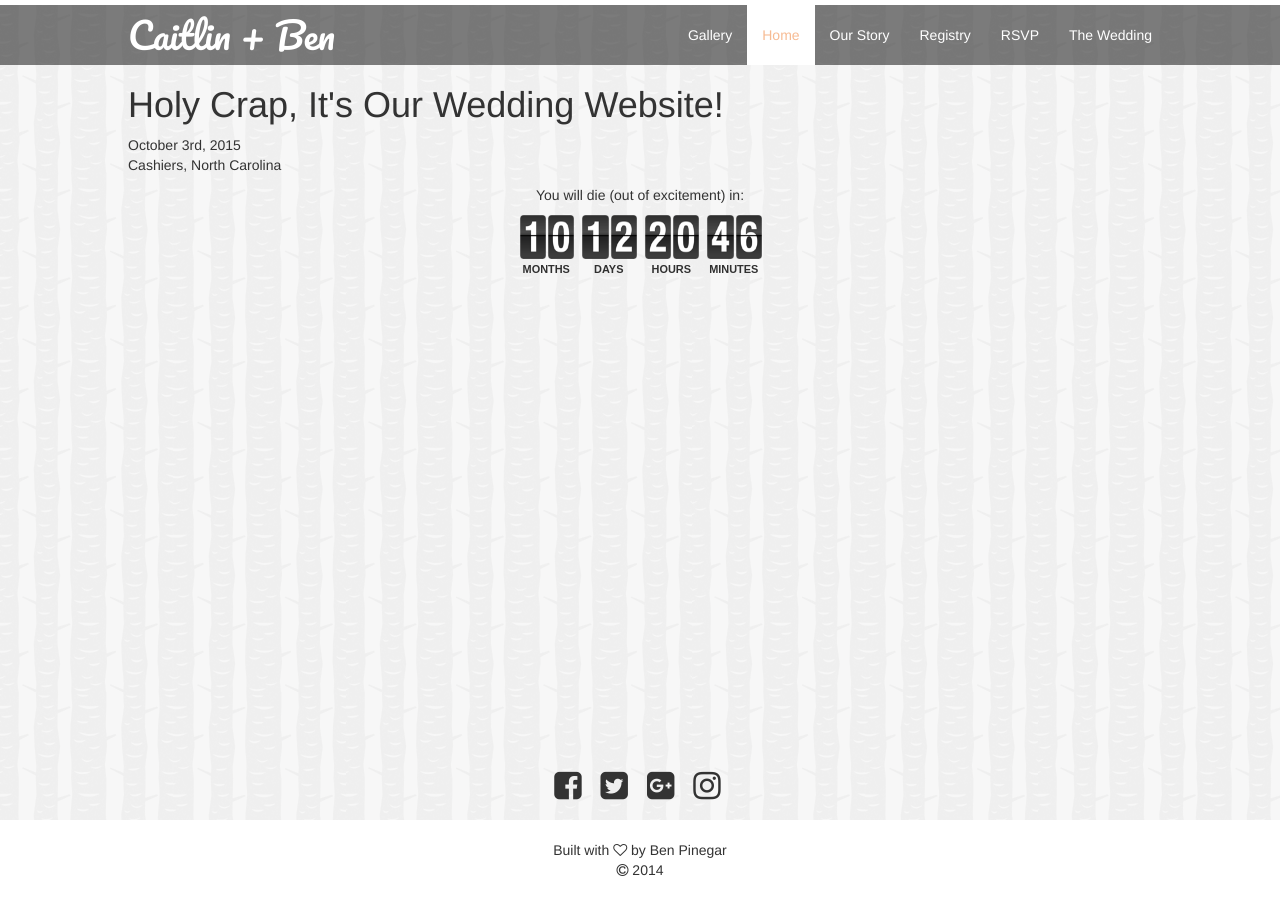
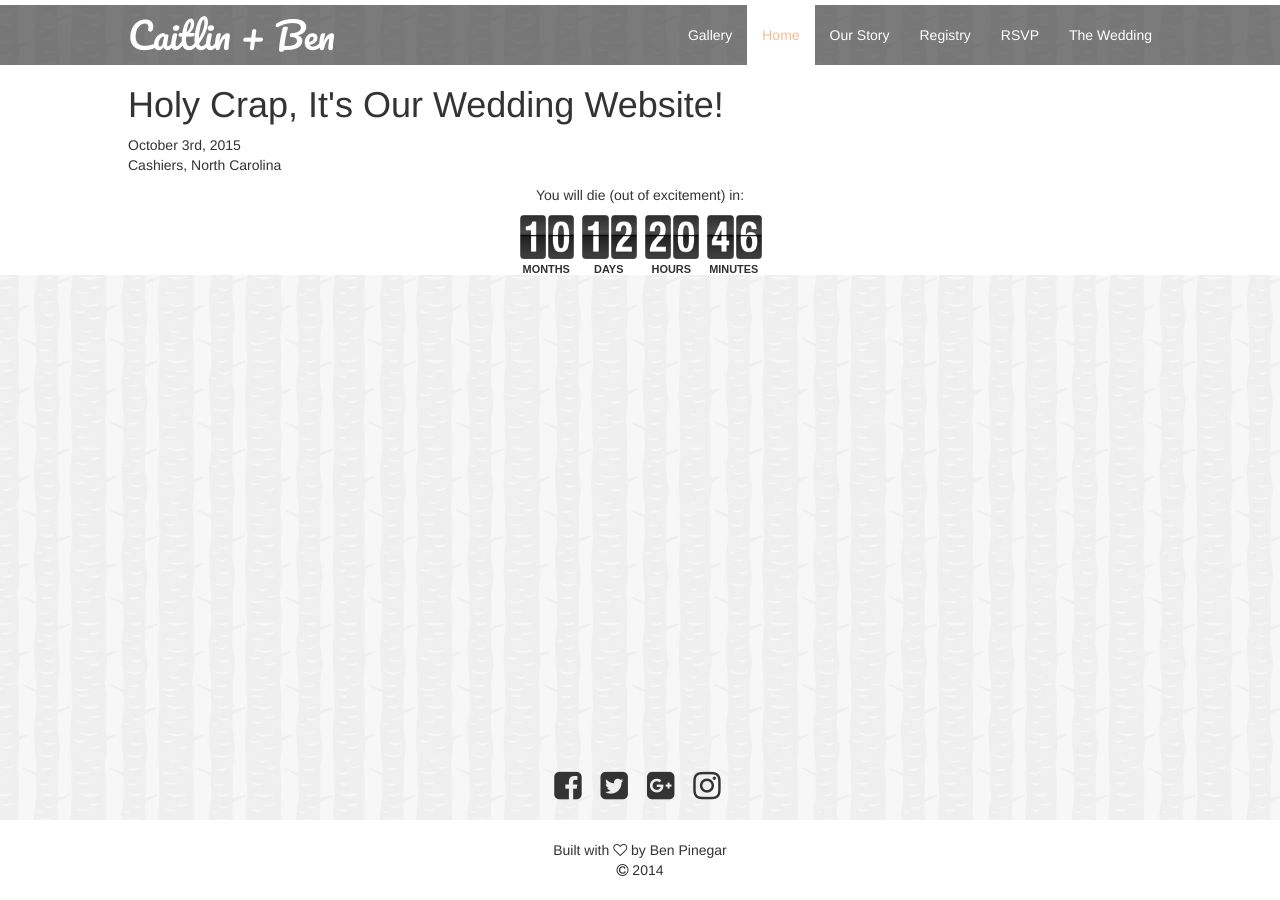
Before and after one commit to bpinegar/bpinegar.github.io, a Jekyll site: the page built from index.html, in a window 1280 px wide. Built offline with Jekyll 4.4.1, drawn with Linux system fonts in a browser that asks for light colours; nearby versions of some CDN libraries.

Commit message:
Update _custom.scss

```diff
--- a/_sass/_custom.scss
+++ b/_sass/_custom.scss
@@ -35,7 +35,7 @@ footer {
   padding-right: 5%;
   padding-left: 5%;
 }
-.container-fluid .body-content {
+.body-content {
   background-color: #fff;
 }
 .navbar {
```
